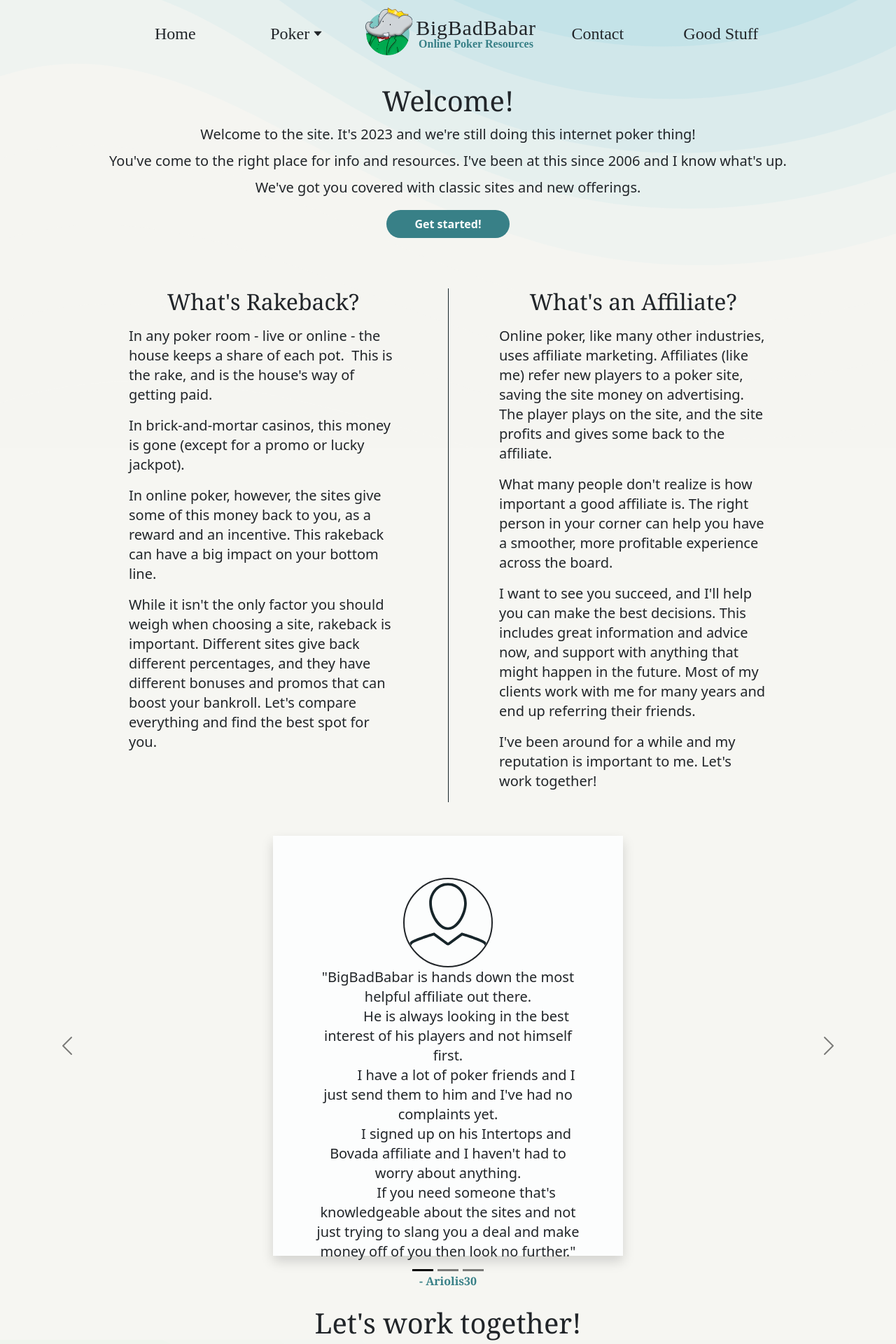
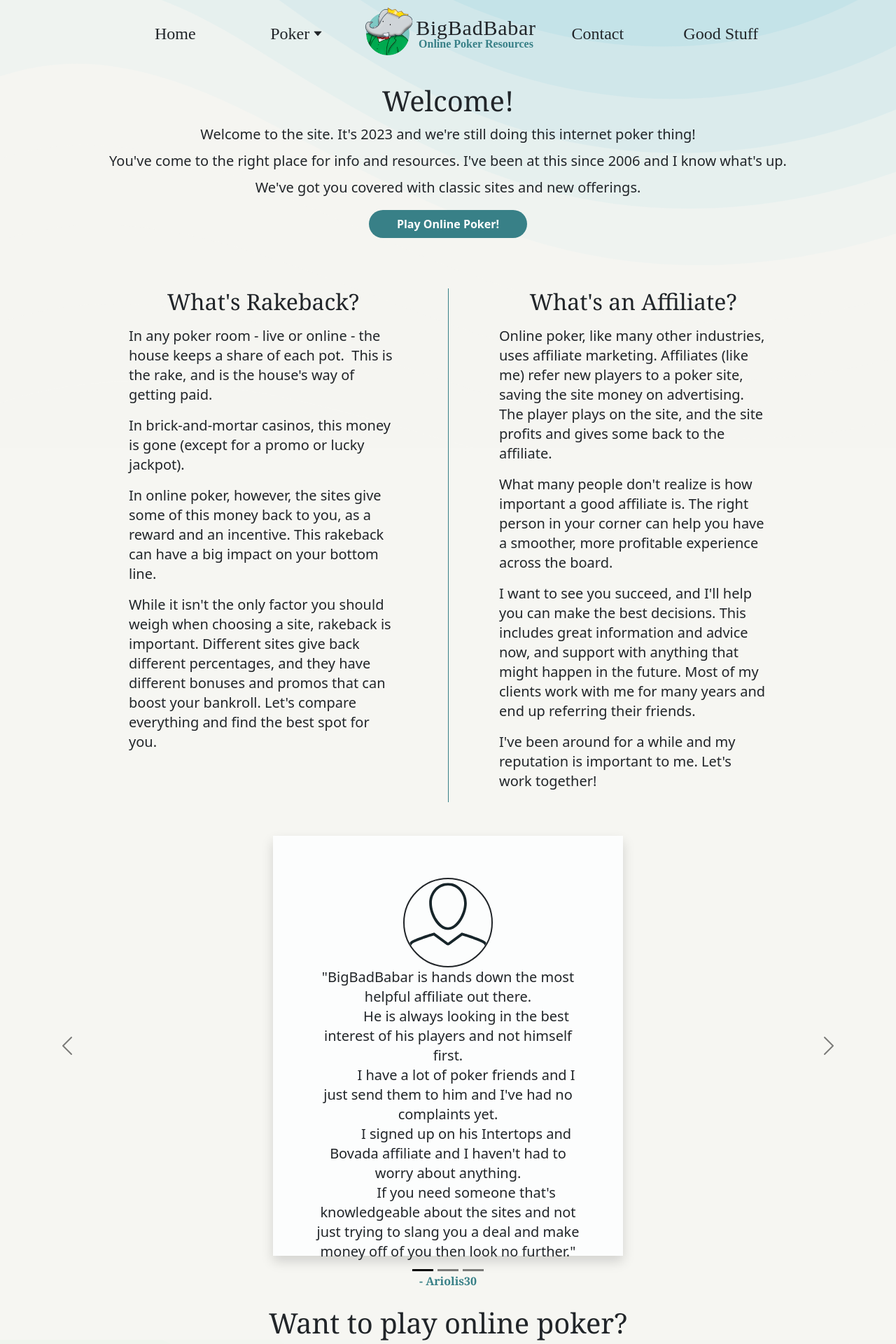
Before and after one commit to oceanhillman/bigbadbabar, a React (Create React App) app: page / in a window 1280 px wide. Shown: the top 1920 px of the page at 70% size. Built offline with nearby package versions, Linux system fonts and the light colour scheme.

Commit message:
Improve CTA's

```diff
--- a/src/pages/Home.jsx
+++ b/src/pages/Home.jsx
@@ -15,10 +15,10 @@ function Home() {
                     "You've come to the right place for info and resources. I've been at this since 2006 and I know what's up.",
                     "We've got you covered with classic sites and new offerings.",
                 ]}
-                buttonText="Get started!"
+                buttonText="Play Online Poker!"
                 buttonUrl="/online-poker"
             />
-            <div className="grid grid-cols-2 auto-cols-max mt-5 desktop:mx-28 tablet:divide-x divide-dark">
+            <div className="grid grid-cols-2 auto-cols-max mt-5 desktop:mx-28 tablet:divide-x divide-teal-blue">
                 <div className="col-span-2 lg:col-span-1 px-lg-5">
                     <Informational
                         title={"What's Rakeback?"}
@@ -47,12 +47,12 @@ function Home() {
                 <Testimonial />
             </div>
             <ActionBanner
-                title={"Let's work together!"}
+                title={"Want to play online poker?"}
                 bodyText={[
-                    "Click the button below to get in contact."
+                    "Click the button below to learn how."
                 ]}
-                buttonText="Contact me"
-                buttonUrl="/contact"
+                buttonText="Get Started Now"
+                buttonUrl="/online-poker"
             />
             <br></br>
             <br></br>
```
